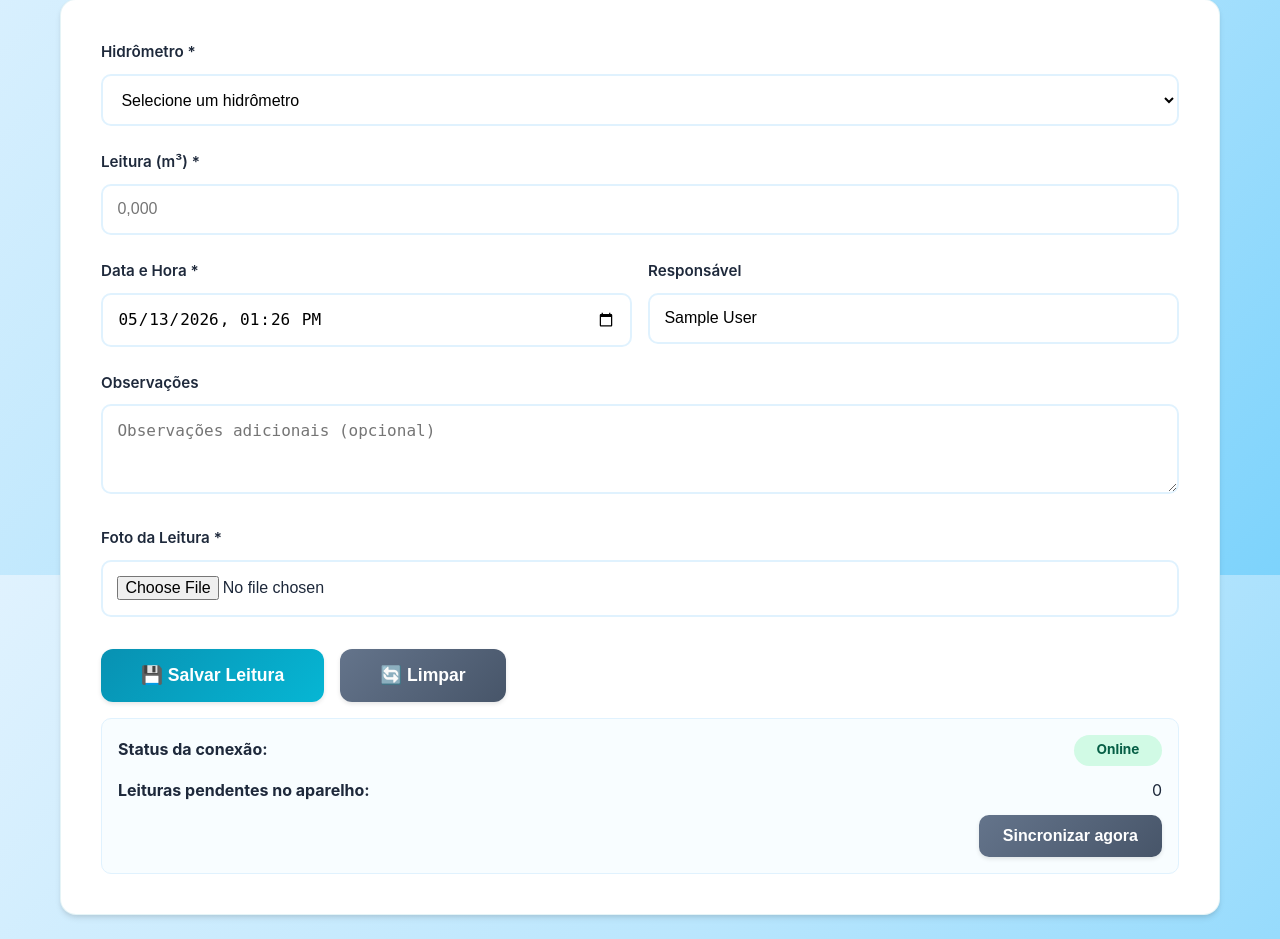
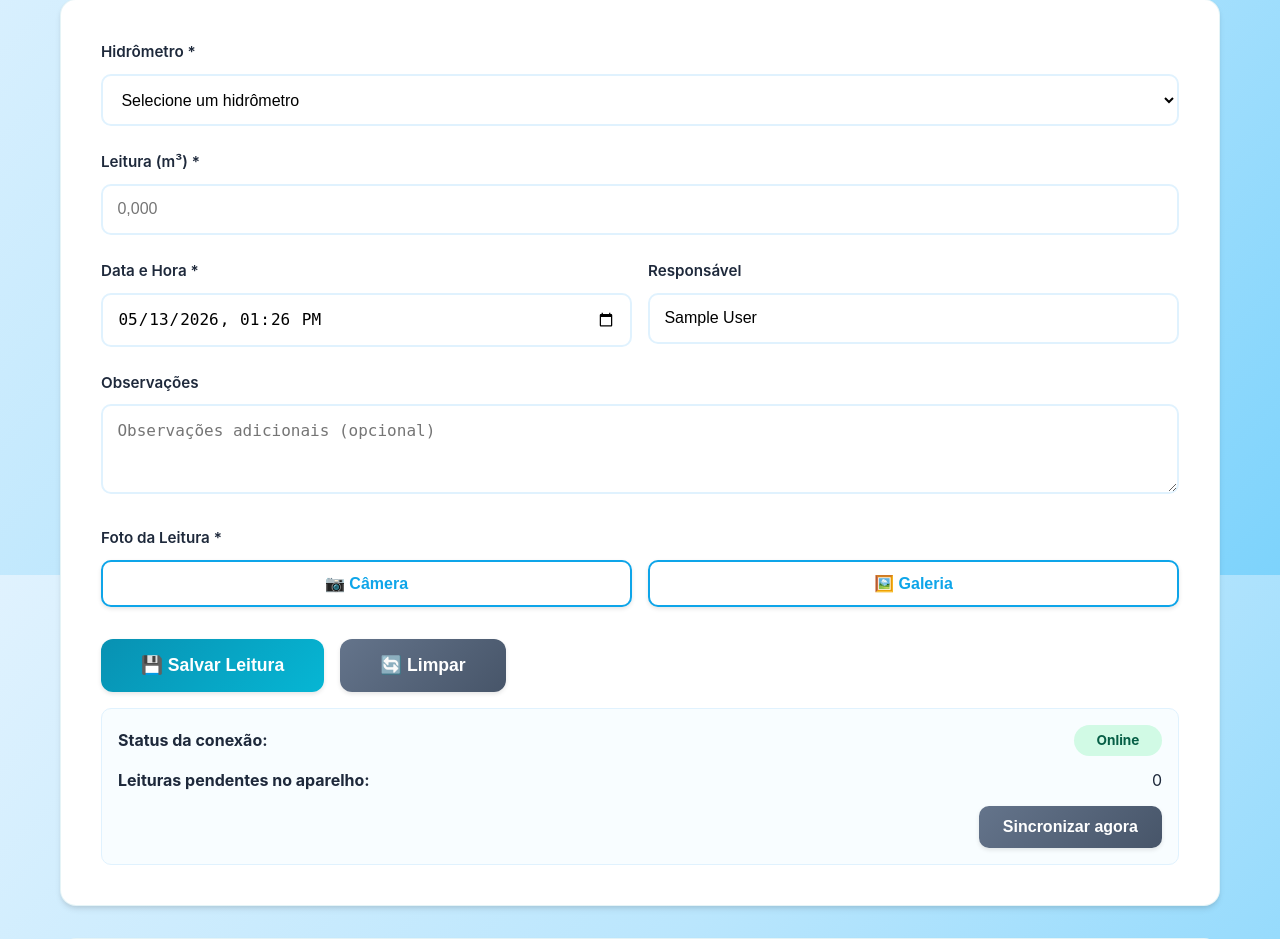
Before and after one commit to thiagopecli/controle-de-consumo-de-agua, a Django app: page /registrar-leitura/ in a window 1280 px wide. Shown: the part 225-1164 px from the top of the page. Run offline with Django 5.2, Linux system fonts and the light colour scheme; the visitor is signed in with stand-in values (Sample User, id 1); data that the repository does not hold is empty; parts of the project's set-up code (start-up, migrations or seed data) failed here and were passed over.

Commit message:
fix/camera

```diff
--- a/static/css/style.css
+++ b/static/css/style.css
@@ -399,6 +399,43 @@ canvas {
     padding: 1rem 2.5rem;
     font-size: 1.1rem;
     border-radius: 12px;
+}
+
+.btn-outline {
+    background: white;
+    color: var(--primary-color);
+    border: 2px solid var(--primary-color);
+    font-weight: 700;
+}
+
+.btn-outline:hover {
+    background: var(--primary-color);
+    color: white;
+    transform: translateY(-2px);
+    box-shadow: 0 4px 12px rgba(14, 165, 233, 0.4);
+}
+
+.foto-opcoes {
+    display: flex;
+    gap: 1rem;
+    margin-bottom: 1rem;
+}
+
+.foto-opcoes .btn-outline {
+    flex: 1;
+    text-align: center;
+    padding: 0.75rem 1.5rem;
+}
+
+.arquivo-selecionado {
+    color: var(--success-color);
+    font-weight: 600;
+    font-size: 0.95rem;
+    margin-top: 0.5rem;
+    padding: 0.5rem;
+    background: rgba(16, 185, 129, 0.1);
+    border-radius: 8px;
+    border-left: 3px solid var(--success-color);
 }
 
 /* Info Box */
--- a/templates/consumo/registrar_leitura.html
+++ b/templates/consumo/registrar_leitura.html
@@ -52,8 +52,20 @@
             </div>
 
             <div class="form-group">
-                <label for="foto">Foto da Leitura *</label>
-                <input type="file" id="foto" name="foto" class="form-control" accept="image/*" capture="environment" required>
+                <label>Foto da Leitura *</label>
+                <div class="foto-opcoes">
+                    <button type="button" id="btnCamera" class="btn btn-outline">
+                        📷 Câmera
+                    </button>
+                    <button type="button" id="btnGaleria" class="btn btn-outline">
+                        🖼️ Galeria
+                    </button>
+                </div>
+                <input type="file" id="fotoCamera" name="foto" class="form-control" accept="image/*" capture="environment" required style="display: none;">
+                <input type="file" id="fotoGaleria" name="foto" class="form-control" accept="image/*" required style="display: none;">
+                <div id="fotoNomeArquivo" class="arquivo-selecionado" style="display: none;">
+                    ✓ Arquivo selecionado: <span id="nomeArquivo"></span>
+                </div>
             </div>
 
             <div class="form-actions">
@@ -533,6 +545,15 @@ function resetarFormularioLeitura() {
 
     const responsavelInput = document.getElementById('responsavel');
     responsavelInput.value = RESPONSAVEL_PADRAO;
+
+    // Limpar inputs de foto
+    const fotoCamera = document.getElementById('fotoCamera');
+    const fotoGaleria = document.getElementById('fotoGaleria');
+    const fotoNomeArquivo = document.getElementById('fotoNomeArquivo');
+
+    if (fotoCamera) fotoCamera.value = '';
+    if (fotoGaleria) fotoGaleria.value = '';
+    if (fotoNomeArquivo) fotoNomeArquivo.style.display = 'none';
 }
 
 function configurarFormatacaoCampoLeitura() {
@@ -589,6 +610,55 @@ document.addEventListener('DOMContentLoaded', function() {
     configurarFormatacaoCampoLeitura();
     atualizarStatusConexao();
     atualizarContadorPendentes();
+
+    // Configurar escolha entre câmera e galeria
+    const btnCamera = document.getElementById('btnCamera');
+    const btnGaleria = document.getElementById('btnGaleria');
+    const fotoCamera = document.getElementById('fotoCamera');
+    const fotoGaleria = document.getElementById('fotoGaleria');
+    const fotoNomeArquivo = document.getElementById('fotoNomeArquivo');
+    const nomeArquivo = document.getElementById('nomeArquivo');
+    const fotoInput = document.getElementById('foto');
+
+    function atualizarNomeArquivo(file) {
+        if (file) {
+            nomeArquivo.textContent = file.name;
+            fotoNomeArquivo.style.display = 'block';
+            // Sincroniza o arquivo para o input principal
+            const dataTransfer = new DataTransfer();
+            dataTransfer.items.add(file);
+            fotoInput.files = dataTransfer.files;
+        } else {
+            fotoNomeArquivo.style.display = 'none';
+            fotoInput.files = new DataTransfer().files;
+        }
+    }
+
+    if (btnCamera) {
+        btnCamera.addEventListener('click', function(e) {
+            e.preventDefault();
+            fotoCamera.click();
+        });
+    }
+
+    if (btnGaleria) {
+        btnGaleria.addEventListener('click', function(e) {
+            e.preventDefault();
+            fotoGaleria.click();
+        });
+    }
+
+    if (fotoCamera) {
+        fotoCamera.addEventListener('change', function() {
+            atualizarNomeArquivo(this.files[0]);
+        });
+    }
+
+    if (fotoGaleria) {
+        fotoGaleria.addEventListener('change', function() {
+            atualizarNomeArquivo(this.files[0]);
+        });
+    }
 
     const syncNowButton = document.getElementById('syncNowButton');
     if (syncNowButton) {
```
